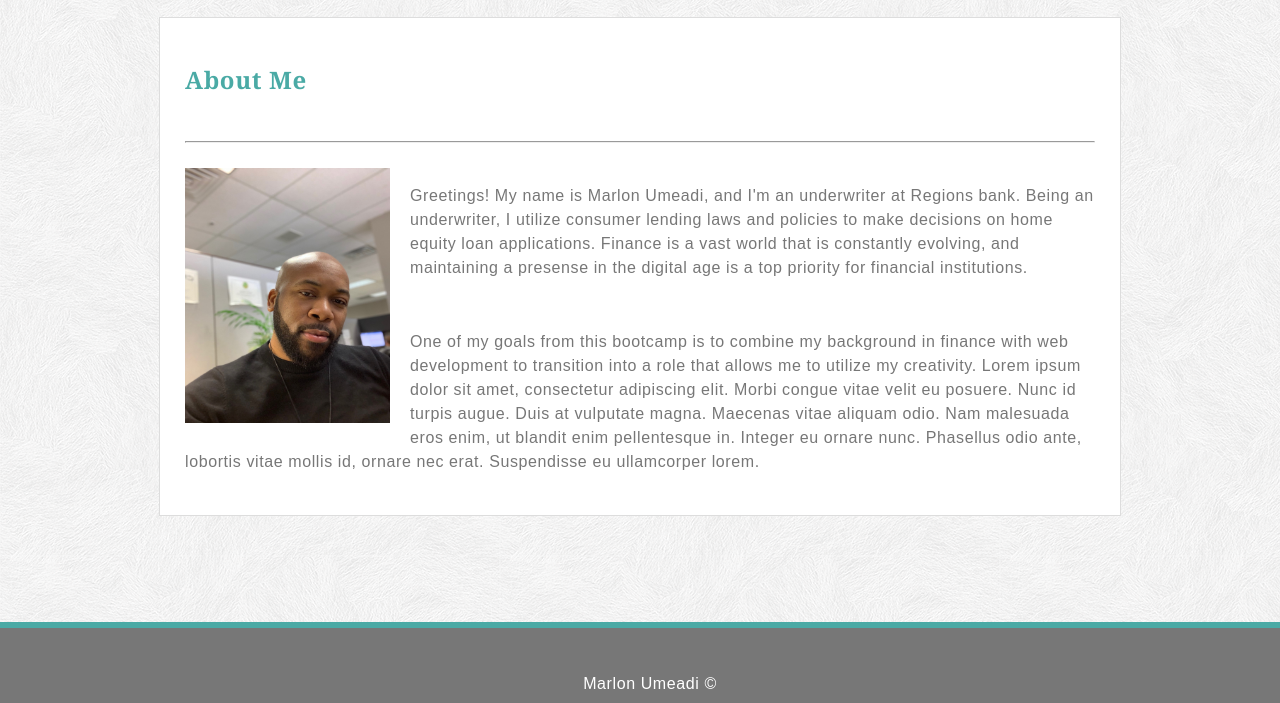
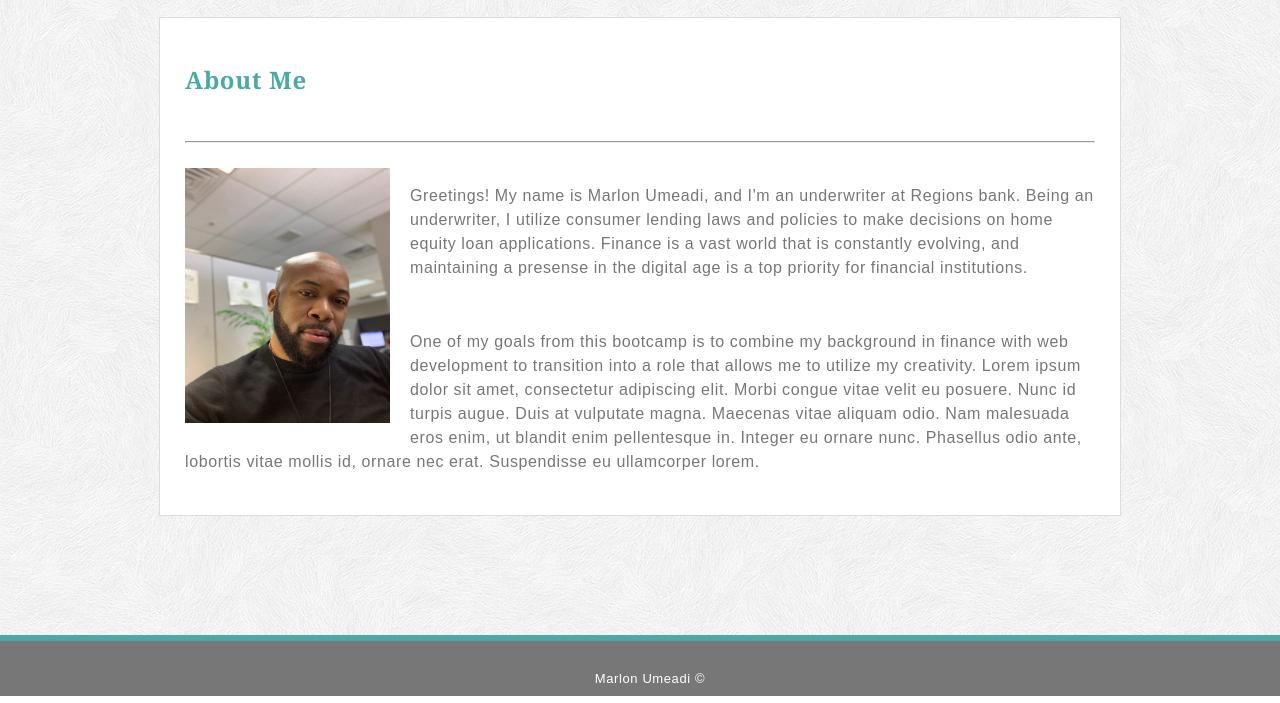
Before and after one commit to umeadi/Basic-Portfolio, a plain HTML site: page index.html in a window 1280 px wide. Shown: the part 110-813 px from the top of the page. Drawn offline with Linux system fonts and the light colour scheme.

Commit message:
alignment

```diff
--- a/assets/css/style.css
+++ b/assets/css/style.css
@@ -73,7 +73,8 @@ hr {
     text-align: center;
     color: #ffffff;
     border-top: #4aaaa5 6px solid;
-    margin-top: 88px;
+    margin-top: 101px;
     padding: 10px;
-    padding-top: 47px;
+    padding-top: 30px;
+    font-size: small;
 }
--- a/index.html
+++ b/index.html
@@ -6,17 +6,10 @@
 </head>
 
 <body>
-    <div class= "window">
-
-    </div>
-        <div class= "window-small">
-
-        </div>
     <header>
         <div class="head">
             <h1>Marlon Umeadi</h1>
         </div>
-
     </header>
     <section>
         <h2>About Me</h2>
@@ -32,7 +25,6 @@
                         Lorem ipsum dolor sit amet, consectetur adipiscing elit. Morbi congue vitae velit eu posuere. Nunc id turpis augue. Duis at vulputate magna. Maecenas vitae aliquam odio. Nam malesuada eros enim, ut blandit enim pellentesque in. Integer eu ornare nunc. Phasellus odio ante, lobortis vitae mollis id, ornare nec erat. Suspendisse eu ullamcorper lorem.
 
             </p>
-
         </article>
     </section>
         <br>
```
Lines whose indentation alone changed are shown as unchanged.
